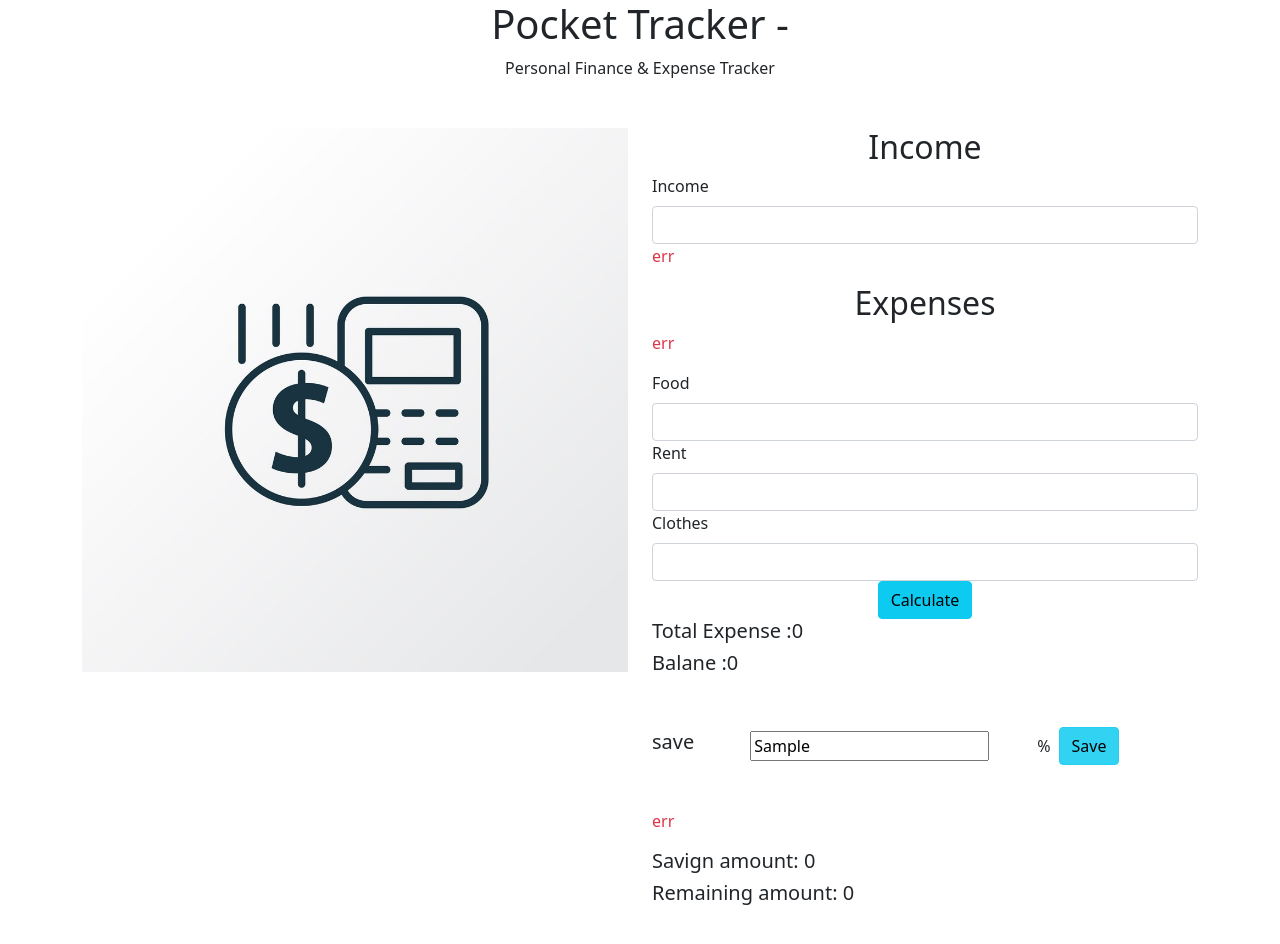
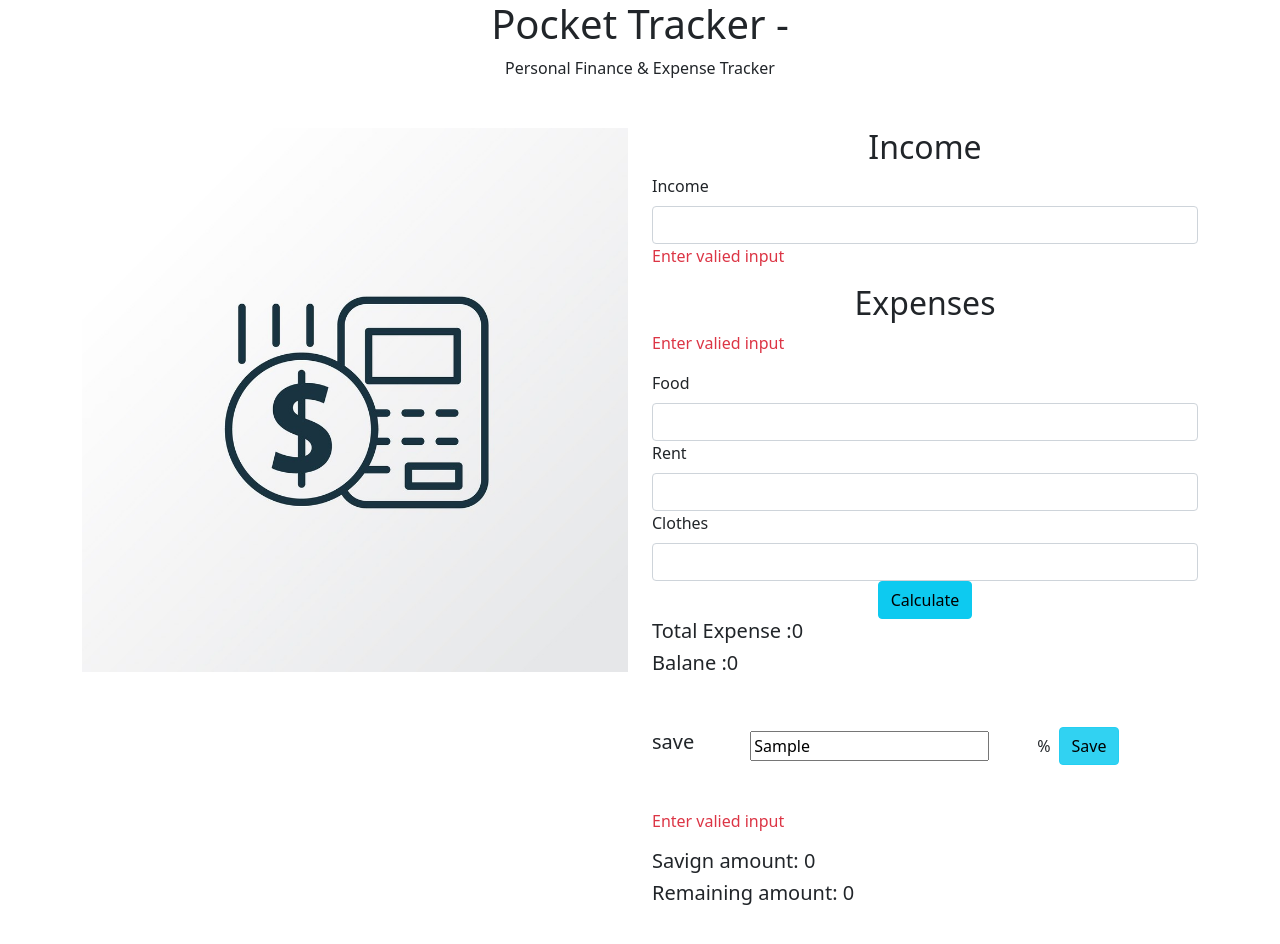
Before and after one commit to sufuan/javascript-simple-pocket-tracker, a plain HTML site: page index.html in a window 1280 px wide. Both pictures are taken after typing "Sample" into the empty fields and a click on the button "Save". Drawn offline with nearby package versions, Linux system fonts and the light colour scheme.

Commit message:
err hand

```diff
--- a/index.html
+++ b/index.html
@@ -25,7 +25,7 @@
                 <div class="col-lg-6">
                     <h2 class="text-center ">Income</h2>
                     <label class="form-label">Income</label>
-                    <input type="text" class="form-control" id="total-income" required>
+                    <input type='number' class="form-control" id="total-income" required>
                     <p id="err" class="text-danger"></p>
 
                     <h2 class="text-center">Expenses</h2>
--- a/script.js
+++ b/script.js
@@ -1,4 +1,4 @@
-function add() {
+function addExpenses() {
     //     // get all input value
     const foodInput = document.getElementById('food-expense')
     const rentInput = document.getElementById('rent-expense')
@@ -18,22 +18,16 @@ function add() {
         document.getElementById('err1').innerText = ''
         return sumOfExpenses
 
-
-
-
     } else {
 
-        document.getElementById('err1').innerText = 'err'
+        document.getElementById('err1').innerText = 'Enter valied input'
     }
-
 
 }
 
-
-
 function calc() {
 
-    let sumOfExpenses = add()
+    let sumOfExpenses = addExpenses()
 
     let totalBalanceInput = document.getElementById('total-income').value
     let totalBalanceAmount = parseFloat(totalBalanceInput)
@@ -46,7 +40,7 @@ function calc() {
             alert('Money expenses can not be bigger than income')
             document.getElementById('balance').innerText = 0
             document.getElementById('total-expenses').innerText = 0
-            document.getElementById('err1').innerText = 'err'
+            document.getElementById('err1').innerText = 'Enter valid input'
 
         } else {
 
@@ -57,29 +51,14 @@ function calc() {
         document.getElementById('err').innerText = ''
 
     } else {
-        document.getElementById('err').innerText = 'err'
+        document.getElementById('err').innerText = 'Enter valied input'
     }
-
 
     return totalBalanceAmount
 
 
 
-
-
-
 }
-
-//
-
-
-//
-
-
-
-
-
-
 
 function calculatePercent() {
     // calulate percentence
@@ -94,16 +73,19 @@ function calculatePercent() {
         document.getElementById('saving-amount').innerText = savings
         console.log('ok');
 
+        // calculate remain saving
 
-
-        let sumOfExpenses = add()
+        let sumOfExpenses = addExpenses()
         let remainingBalance = totalBalanceAmount - sumOfExpenses
         let remainSavings = remainingBalance - savings
         document.getElementById('remain-amount').innerText = remainSavings
         document.getElementById('err2').innerText = ''
 
     } else {
-        document.getElementById('err2').innerText = 'err'
+        document.getElementById('err2').innerText = 'Enter valied input'
+        document.getElementById('remain-amount').innerText = 0
+        document.getElementById('saving-amount').innerText = 0
+
     }
 
 
```
